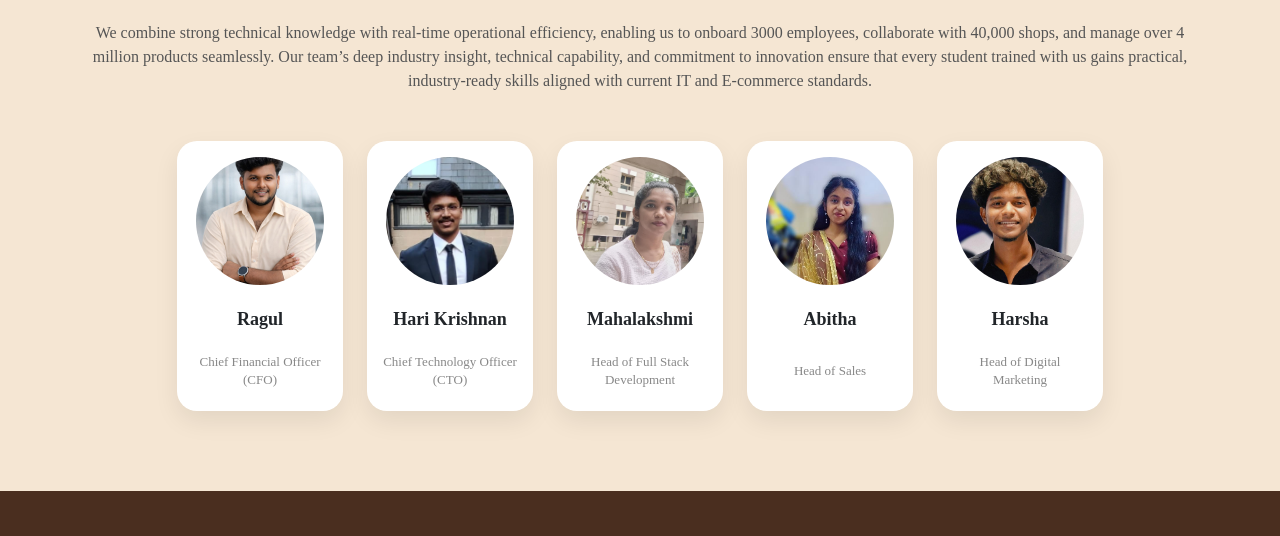
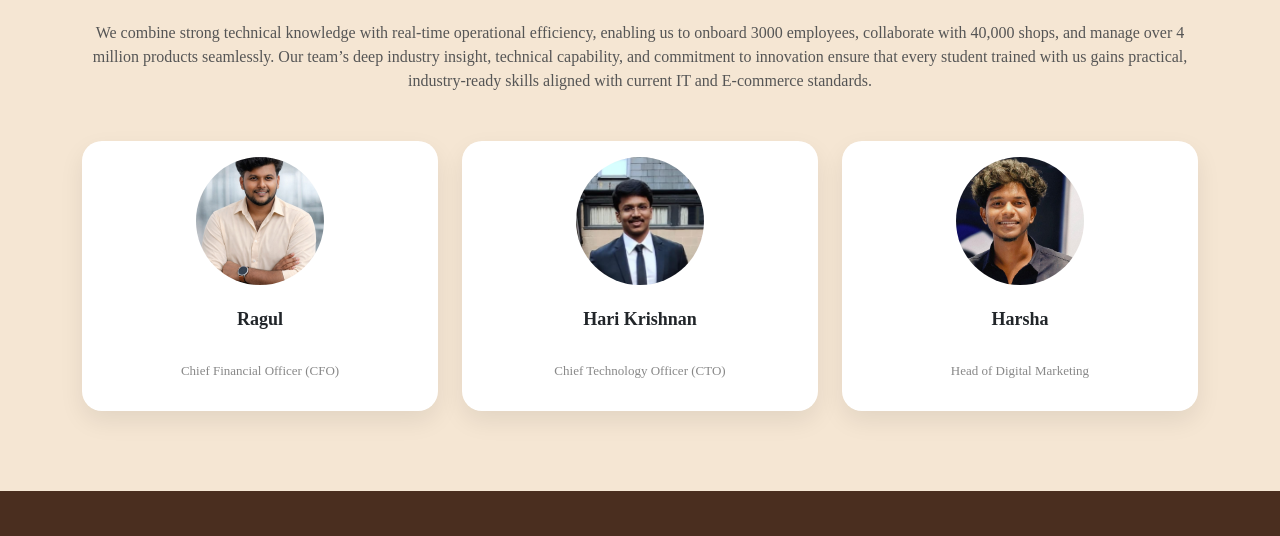
Before and after one commit to swivelit/web_applications, a plain HTML site: page swivel_technology/company.html in a window 1280 px wide. Shown: the part 3391-3927 px from the top of the page. Drawn offline with nearby package versions, Linux system fonts and the light colour scheme.

Commit message:
Update company.html
remove the Full stack head And Sales Head Card Profiles

```diff
--- a/swivel_technology/company.html
+++ b/swivel_technology/company.html
@@ -366,7 +366,7 @@
 
 
 
-                <div class="col-6 col-md-4 col-lg-2" data-aos="fade-up">
+                <div class="col-6 col-md-4 col-lg-4" data-aos="fade-up">
                     <div class="team-card text-center">
                         <img src="images/ragul.jpeg" alt="Ragul" class="team-img">
                         <h5>Ragul</h5>
@@ -374,7 +374,7 @@
                     </div>
                 </div>
 
-                <div class="col-6 col-md-4 col-lg-2" data-aos="fade-up">
+                <div class="col-6 col-md-4 col-lg-4" data-aos="fade-up">
                     <div class="team-card text-center">
                         <img src="images/hari.jpeg" alt="Hari Krishnan" class="team-img">
                         <h5>Hari Krishnan</h5>
@@ -382,23 +382,23 @@
                     </div>
                 </div>
 
-                <div class="col-6 col-md-4 col-lg-2" data-aos="fade-up">
+                <!-- <div class="col-6 col-md-4 col-lg-2" data-aos="fade-up">
                     <div class="team-card text-center">
                         <img src="images/maha.jpg" alt="Mahalakshmi" class="team-img">
                         <h5>Mahalakshmi</h5>
                         <p>Head of Full Stack Development</p>
                     </div>
-                </div>
+                </div> -->
 
-                <div class="col-6 col-md-4 col-lg-2" data-aos="fade-up">
+                <!-- <div class="col-6 col-md-4 col-lg-2" data-aos="fade-up">
                     <div class="team-card text-center">
                         <img src="images/abitha.jpeg" alt="Abitha" class="team-img">
                         <h5>Abitha</h5>
                         <p>Head of Sales</p>
                     </div>
-                </div>
+                </div> -->
 
-                <div class="col-6 col-md-4 col-lg-2" data-aos="fade-up">
+                <div class="col-6 col-md-4 col-lg-4" data-aos="fade-up">
                     <div class="team-card text-center">
                         <img src="images/harsha.jpeg" alt="Harsha" class="team-img">
                         <h5>Harsha</h5>
```
